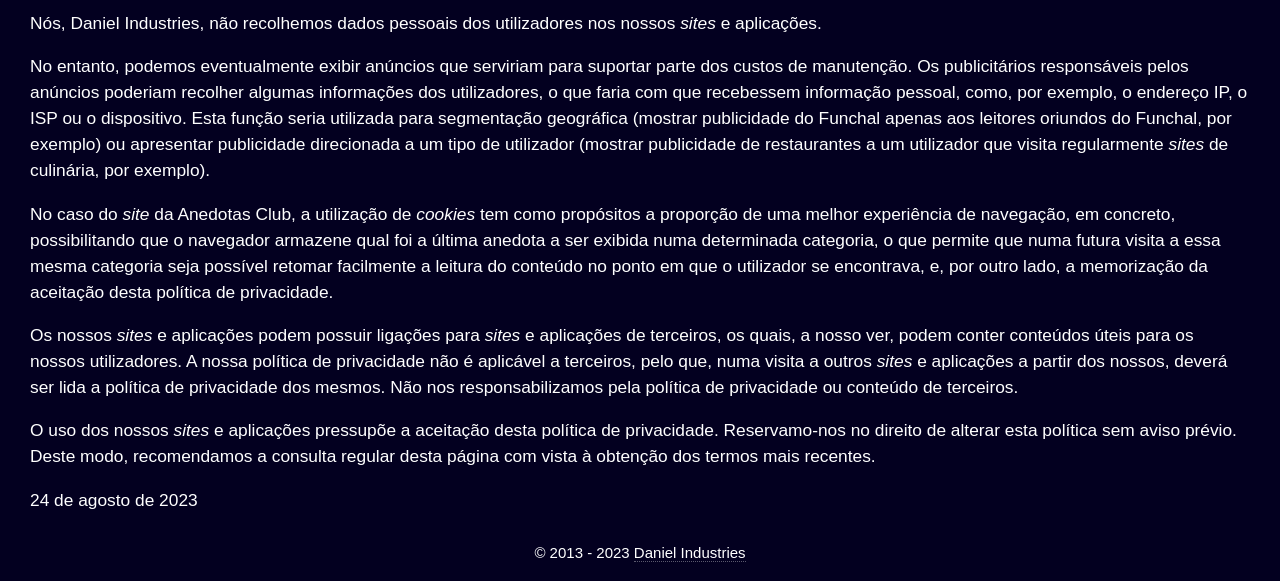
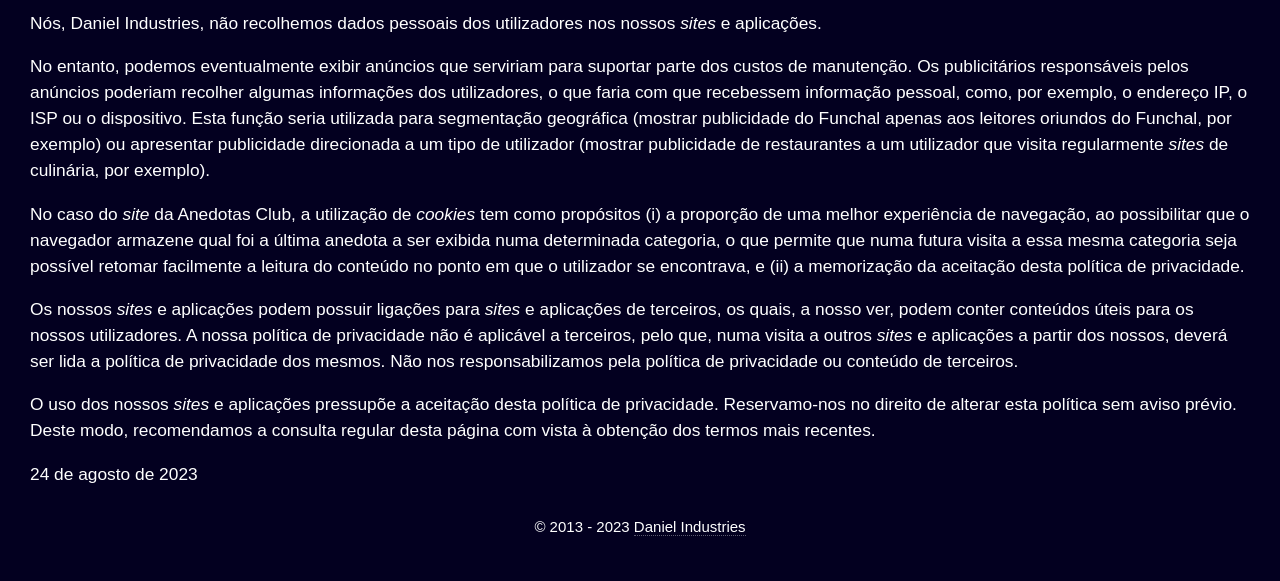
Before and after one commit to DanielIndustries/danielindustries.github.io, a plain HTML site: page index.html in a window 1280 px wide. Shown: the part 226-807 px from the top of the page. Drawn offline with Linux system fonts and the light colour scheme.

Commit message:
Add files via upload

```diff
--- a/index.html
+++ b/index.html
@@ -56,7 +56,7 @@
 			<h1>Política de privacidade da Daniel Industries</h1>
 			<p>Nós, Daniel Industries, não recolhemos dados pessoais dos utilizadores nos nossos <i>sites</i> e aplicações.</p>
 			<p>No entanto, podemos eventualmente exibir anúncios que serviriam para suportar parte dos custos de manutenção. Os publicitários responsáveis pelos anúncios poderiam recolher algumas informações dos utilizadores, o que faria com que recebessem informação pessoal, como, por exemplo, o endereço IP, o ISP ou o dispositivo. Esta função seria utilizada para segmentação geográfica (mostrar publicidade do Funchal apenas aos leitores oriundos do Funchal, por exemplo) ou apresentar publicidade direcionada a um tipo de utilizador (mostrar publicidade de restaurantes a um utilizador que visita regularmente <i>sites</i> de culinária, por exemplo).</p>
-			<p>No caso do <i>site</i> da Anedotas Club, a utilização de <i>cookies</i> tem como propósitos a proporção de uma melhor experiência de navegação, em concreto, possibilitando que o navegador armazene qual foi a última anedota a ser exibida numa determinada categoria, o que permite que numa futura visita a essa mesma categoria seja possível retomar facilmente a leitura do conteúdo no ponto em que o utilizador se encontrava, e, por outro lado, a memorização da aceitação desta política de privacidade.</p>
+			<p>No caso do <i>site</i> da Anedotas Club, a utilização de <i>cookies</i> tem como propósitos (i) a proporção de uma melhor experiência de navegação, ao possibilitar que o navegador armazene qual foi a última anedota a ser exibida numa determinada categoria, o que permite que numa futura visita a essa mesma categoria seja possível retomar facilmente a leitura do conteúdo no ponto em que o utilizador se encontrava, e (ii) a memorização da aceitação desta política de privacidade.</p>
 			<p>Os nossos <i>sites</i> e aplicações podem possuir ligações para <i>sites</i> e aplicações de terceiros, os quais, a nosso ver, podem conter conteúdos úteis para os nossos utilizadores. A nossa política de privacidade não é aplicável a terceiros, pelo que, numa visita a outros <i>sites</i> e aplicações a partir dos nossos, deverá ser lida a política de privacidade dos mesmos. Não nos responsabilizamos pela política de privacidade ou conteúdo de terceiros.</p>
 			<p>O uso dos nossos <i>sites</i> e aplicações pressupõe a aceitação desta política de privacidade. Reservamo-nos no direito de alterar esta política sem aviso prévio. Deste modo, recomendamos a consulta regular desta página com vista à obtenção dos termos mais recentes.</p>
 			<p>24 de agosto de 2023</p>
```
